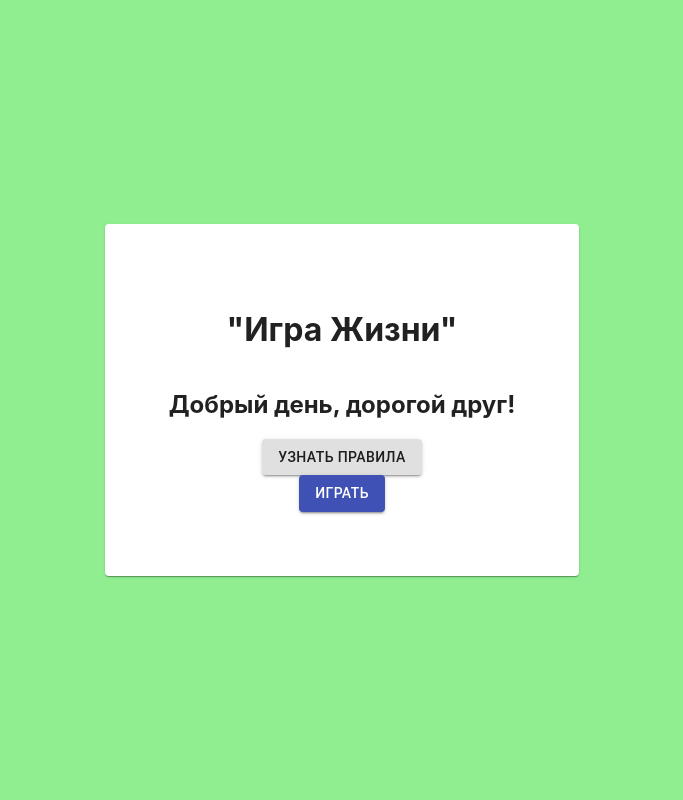
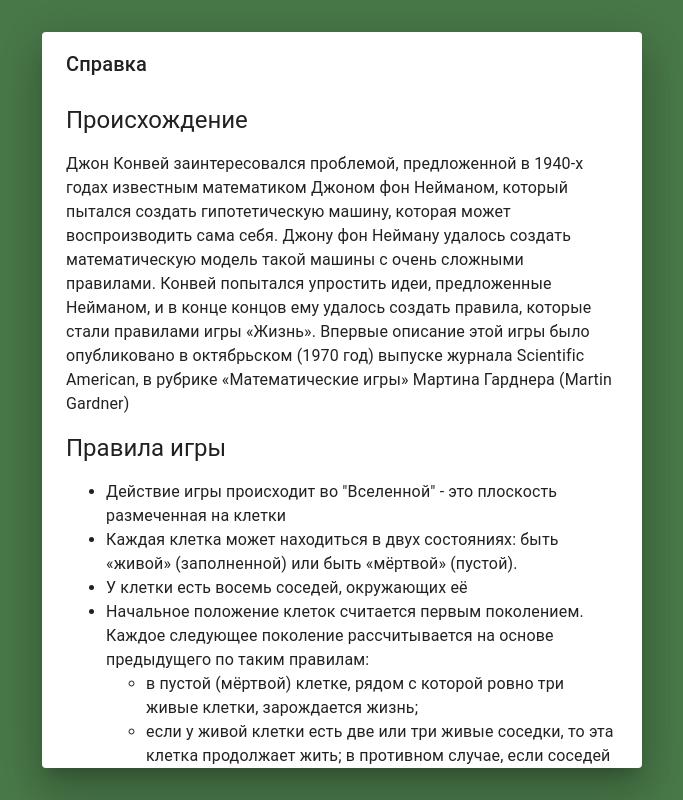
Before and after one commit to ahaku/the_game_of_life, a React (Create React App) app: page / in a window 1280 px wide. Both pictures are taken after a click on the button "УЗНАТЬ ПРАВИЛА". Shown: the whole page, without its empty margins (298-981 px from the left). Built offline with nearby package versions, Linux system fonts and the light colour scheme.

Commit message:
greeting page dialog added

```diff
--- a/src/GreetingPage.jsx
+++ b/src/GreetingPage.jsx
@@ -2,6 +2,8 @@ import React from 'react'
 import Link from '@material-ui/core/Link';
 import Card from '@material-ui/core/Card';
 import ButtonMD from '@material-ui/core/Button';
+import Dialog from '@material-ui/core/Dialog';
+import MainpageReferenceText from './Text';
 import './Mainpage.css'
 import Reference from './components/ButtonRow/Reference/Reference'
 
@@ -28,6 +30,7 @@ const daytimeStyles = {
 
 function GrretingPage() {
     const [style, setStyle] = React.useState(daytimeStyles[timeOfTheDay()])
+    const [open, setOpen] = React.useState(false);
 
     function timeOfTheDay() {
         const hours = new Date().getHours();
@@ -54,6 +57,14 @@ function GrretingPage() {
         }
     }
 
+    const clickHandler = () => {
+        setOpen(true)
+    }
+
+    const closeHandler = () => {
+        setOpen(false)
+    }
+
     return (
         <div className='GreetingPageWrapper' style={style}>
             <Card>
@@ -64,9 +75,13 @@ function GrretingPage() {
                     </ButtonMD>
                 </Link> */}
 
-                <ButtonMD variant='contained'>
+                <ButtonMD onClick={clickHandler} variant='contained'>
                     Узнать правила
                 </ButtonMD>
+                <Dialog
+                    open={open}
+                    onClose={closeHandler}
+                > {MainpageReferenceText} </Dialog>
                 <ButtonMD href="/mainpage" variant='contained' color='primary'>
                     Играть
                 </ButtonMD>
```
